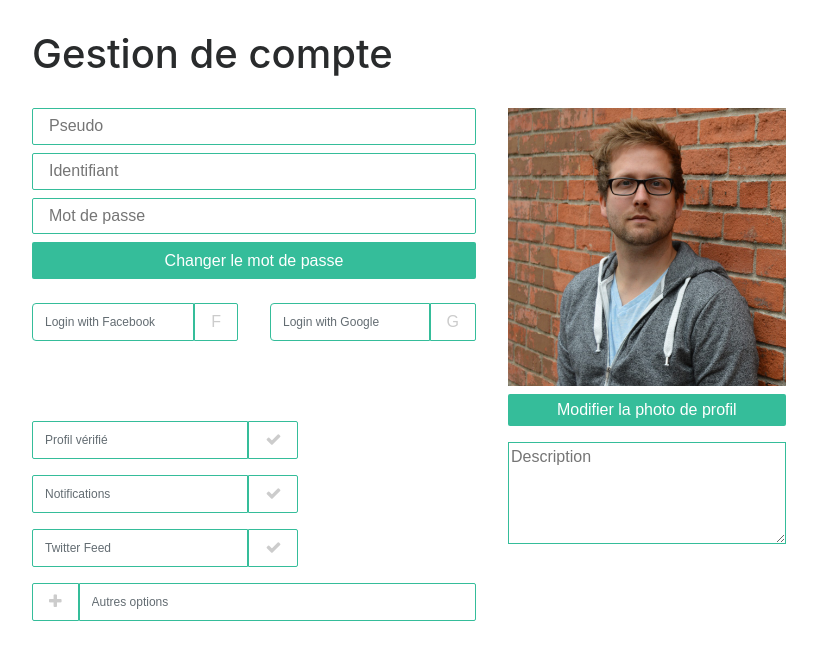
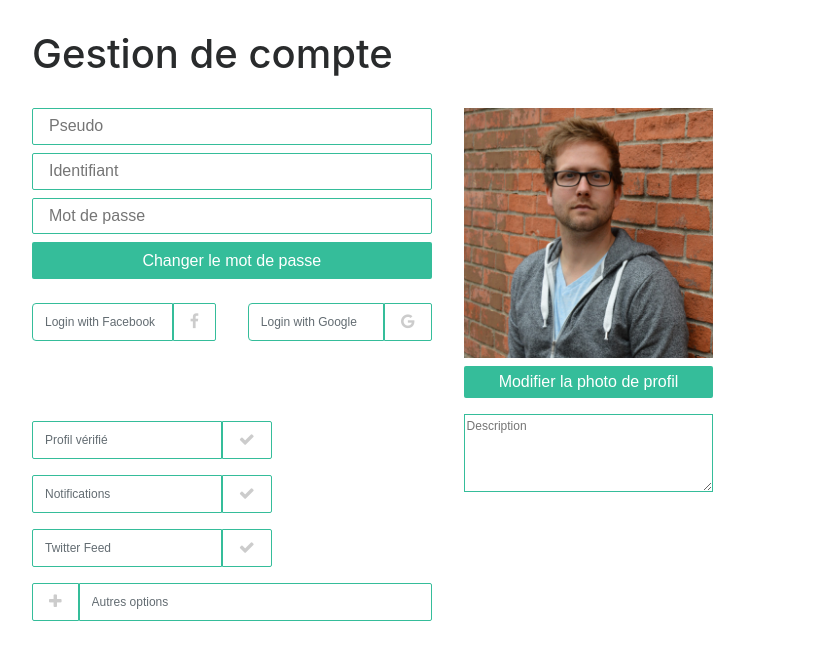
Before and after one commit to GaspardFremy/tuthow, a PHP site: page /How_tuto/gestion.php in a window 1280 px wide. Shown: the top 660 px of the page, without its empty margins (53-870 px from the left). Run offline with PHP 8.4, Linux system fonts and the light colour scheme; some libraries are stand-ins or nearby versions.

Commit message:
gestion upgrade

```diff
--- a/How_tuto/css/gestion.css
+++ b/How_tuto/css/gestion.css
@@ -5,6 +5,7 @@ h1 {
 
 .management{
 	display: flex;
+	width: 90%;
 
 }
 
@@ -34,6 +35,7 @@ h1 {
 	background: #35BD9A;
     color: #fff;
     border: none;
+    cursor: pointer;
 }
 
 .social{
@@ -109,9 +111,15 @@ h1 {
     height: 2rem;
     border-radius: 2px;
     width: 100%;
+    cursor: pointer;
 }
 
 .right_side textarea {
 	width: 100%;
 	border: 1px solid #35BD9A;
+	font-size: 12px;
 }
+
+.btn:hover {
+	color: #35BD9A;
+}
--- a/How_tuto/gestion.php
+++ b/How_tuto/gestion.php
@@ -5,7 +5,7 @@
 	<meta charset="utf-8">
 	<meta name="viewport" content="width=device-width, initial-scale=1, shrink-to-fit=no">
 
-	<title>Formulaire</title>
+	<title>Gestion de Compte</title>
 
 	<!-- Bootstrap CSS -->
 
@@ -55,13 +55,13 @@
 					<div class="input-group facebook">
 						<input type="text" class="form-control" placeholder="Login with Facebook" aria-label="Recipient's username" aria-describedby="basic-addon2">
 						<div class="input-group-append">
-					    	<button class="btn btn-outline-secondary" type="button">F</button>
+					    	<button class="btn btn-outline-secondary" type="button"><i class="fa fa-facebook" aria-hidden="true"></i></button>
 					  	</div>
 					</div>
 					<div class="input-group">
 						<input type="text" class="form-control" placeholder="Login with Google" aria-label="Recipient's username" aria-describedby="basic-addon2">
 						<div class="input-group-append">
-					    	<button class="btn btn-outline-secondary" type="button">G</button>
+					    	<button class="btn btn-outline-secondary" type="button"><i class="fa fa-google" aria-hidden="true"></i></button>
 					  	</div>
 					</div>
 				</div>
```
